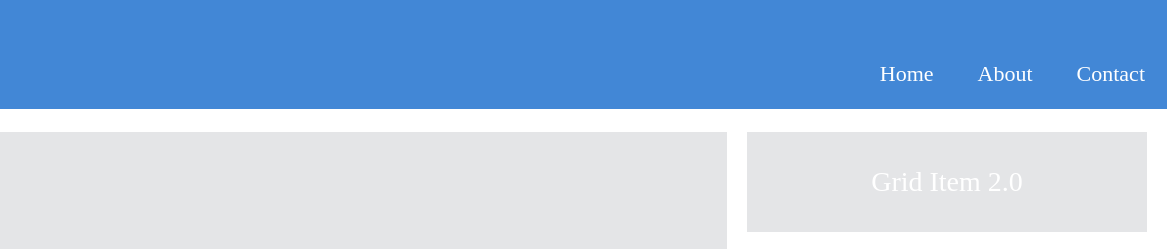
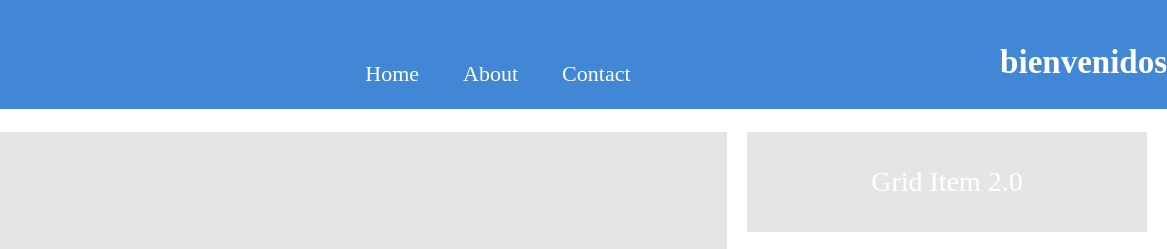
Before and after one commit to zulyParra/ProyBic, a plain HTML site: page index.html in a window 1280 px wide. Shown: the top 249 px of the page, 113-1280 px from the left. Drawn offline with Linux system fonts and the light colour scheme.

Commit message:
modificación

```diff
--- a/index.html
+++ b/index.html
@@ -6,8 +6,8 @@
     <meta name="viewport" content="width=device-width, initial-scale=1.0">
     <link rel="shortcut icon" href="./icono.svg" type="image/x-icon">
     <link rel="stylesheet" href="css/style.css">
-    <title>Proyecto Día 1</title>
-</head>
+    <title>Proyecto Día 1 </title>
+    </head>
 
 <body>
     <header>
@@ -17,6 +17,7 @@
                 <li><a href="quienesSomos.html">About</a></li>
                 <li><a href="contacto.html">Contact</a></li>
             </ul>
+            <h1> bienvenidos</h1>
         </nav>
     </header>
     <main class="main-content z-top">
```
